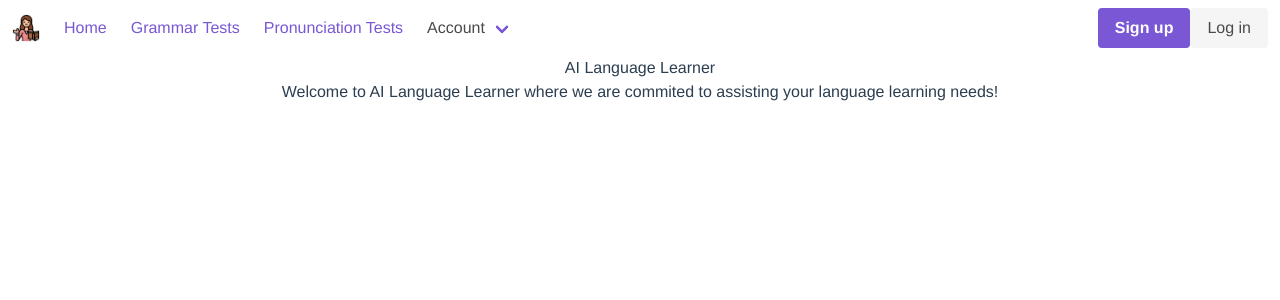
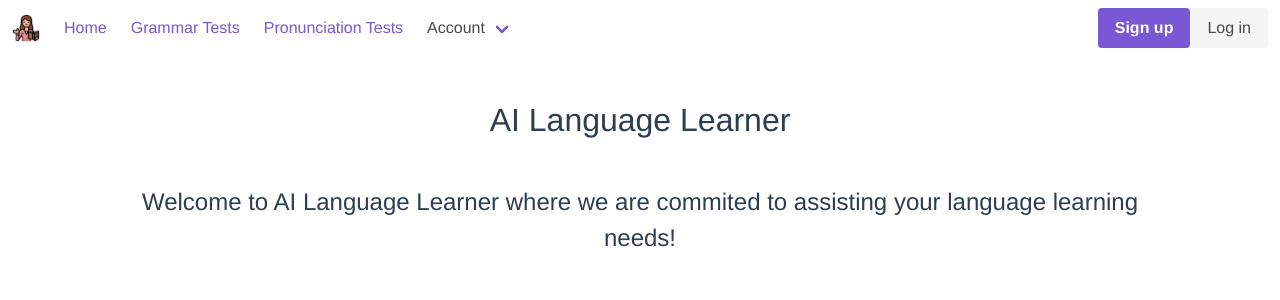
Before and after one commit to nancylee713/AILanguageTutor_FE, a Vue app: page / in a window 1280 px wide. Shown: the top 300 px of the page. Built offline with nearby package versions, Linux system fonts and the light colour scheme.

Commit message:
Add basic style to home page

```diff
--- a/src/views/Home.vue
+++ b/src/views/Home.vue
@@ -1,7 +1,7 @@
 <template>
   <div class="home">
     <h1>AI Language Learner</h1>
-    <h2>Welcome to AI Language Learner where we are commited to assisting your language learning needs!</h2>
+    <h2 class='welcome'>Welcome to AI Language Learner where we are commited to assisting your language learning needs!</h2>
   </div>
 </template>
 
@@ -12,3 +12,16 @@ export default {
   },
 };
 </script>
+
+<style>
+  h1 {
+    font-size: 2em;
+    margin: 40px;
+  }
+
+  .welcome  {
+    font-size: 1.5em;
+    width: 80%;
+    margin: auto;
+  }
+</style>
```
